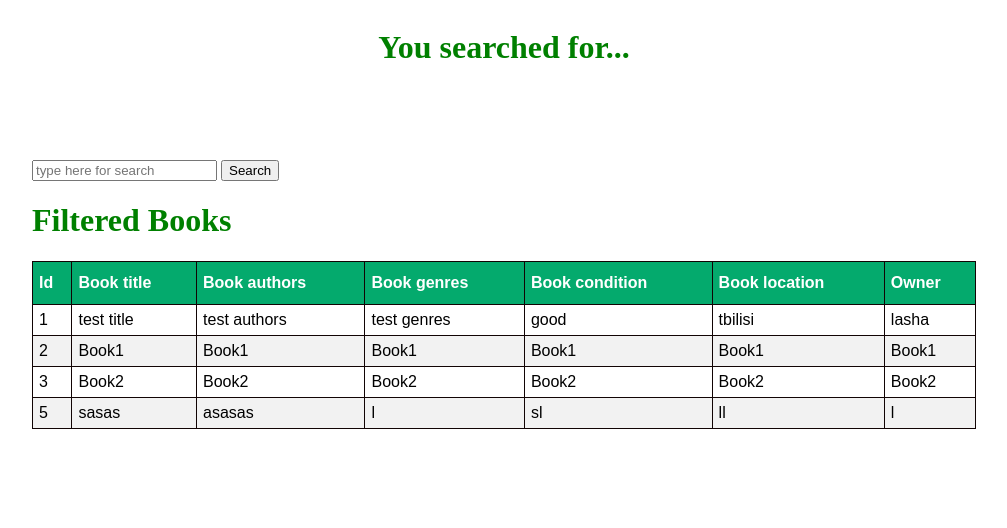
After one commit to LashaDemurashvili/Book_Giveaway_Service_project, a Django app: page /search in a window 1280 px wide. The commit adds this page. Shown: the top 528 px of the page, without its empty margins (136-1143 px from the left). Run offline with Django 4.2, Linux system fonts and the light colour scheme; data comes from the database, SQL or seed files in the repository; both versions use the stored data as it was after the commit.

Commit message:
update project, search_1

```diff
--- a/book/models.py
+++ b/book/models.py
@@ -8,3 +8,6 @@ class Books(models.Model):
     condition = models.CharField(max_length=100)
     location = models.CharField(max_length=100)
     owner = models.CharField(max_length=100)
+
+    def __str__(self):
+        return self.title
--- a/book/static/style.css
+++ b/book/static/style.css
@@ -129,9 +129,25 @@ h1 {
 }
 
 .container #new3 {
+    width: 200px;
     padding: 8px;
     background-color: rgb(27, 24, 199);
     color: white;
     border-radius: 4px;
     border-color: #04AA6D;
 }
+
+#new3:active{
+    background-color: rgb(74, 71, 217);
+}
+
+.add--book{
+    display: flex;
+    align-content: center;
+    justify-content: center;
+}
+
+.searched--title{
+    display: flex;
+    justify-content: center;
+}
--- /dev/null
+++ b/book/templates/search.html
@@ -0,0 +1,87 @@
+<!DOCTYPE html>
+<html lang="en">
+
+<head>
+    {% load static %}
+    <link rel="stylesheet" href="{% static 'style.css' %}">
+</head>
+<body>
+
+<div class="container">
+
+
+    <div class="searched--title">
+        <h1>You searched for...</h1>
+    </div>
+    <br><br><br><br>
+
+<!--    search-->
+    <div class="search--bar">
+        <form action="{% url 'search' %}" method="get">
+            <input type="text" name="q" class="search--bar" placeholder="type here for search">
+            <button type="submit" class="search--submit--btn">Search</button>
+        </form>
+    </div>
+
+        <div class="header--text">
+            <h1>Filtered Books</h1>
+        </div>
+
+    <!--    table-->
+    <table id="books" border="1">
+        <thead>
+        <th>Id</th>
+        <th>Book title</th>
+        <th>Book authors</th>
+        <th>Book genres</th>
+        <th>Book condition</th>
+        <th>Book location</th>
+        <th>Owner</th>
+
+        </thead>
+        {% for x in books %}
+        <tr>
+            <td>{{x.id}}</td>
+            <td>{{x.title}}</td>
+            <td>{{x.authors}}</td>
+            <td>{{x.genres}}</td>
+            <td>{{x.condition}}</td>
+            <td>{{x.location}}</td>
+            <td>{{x.owner}}</td>
+        </tr>
+        {% endfor %}
+    </table>
+
+</div>
+
+</body>
+</html>
+
+
+<!--{% block content %}-->
+
+<!--    <table id="books" border="1">-->
+<!--            <thead>-->
+<!--                <th>Id</th>-->
+<!--                <th>Book title</th>-->
+<!--                <th>Book authors</th>-->
+<!--                <th>Book genres</th>-->
+<!--                <th>Book condition</th>-->
+<!--                <th>Book location</th>-->
+<!--                <th>Owner</th>-->
+
+<!--            </thead>-->
+<!--            {% for x in books %}-->
+<!--            <tr>-->
+<!--                <td>{{x.id}}</td>-->
+<!--                <td>{{x.title}}</td>-->
+<!--                <td>{{x.authors}}</td>-->
+<!--                <td>{{x.genres}}</td>-->
+<!--                <td>{{x.condition}}</td>-->
+<!--                <td>{{x.location}}</td>-->
+<!--                <td>{{x.owner}}</td>-->
+<!--            </tr>-->
+<!--            {% endfor %}-->
+<!--        </table>-->
+
+<!--{% endblock %}-->
--- a/book/urls.py
+++ b/book/urls.py
@@ -13,4 +13,7 @@ urlpatterns = [
 
     path('update/<int:id>/', views.update, name="update"),
     path('update/uprec/<int:id>/', views.uprec, name="uprec"),
- ]
+
+    path('search', views.search, name="search"),
+
+]
--- a/book/views.py
+++ b/book/views.py
@@ -1,5 +1,7 @@
 from django.shortcuts import redirect, render
 from .models import Books
+
+from django.views.generic import ListView, DetailView
 
 
 def index(request):
@@ -57,3 +59,8 @@ def uprec(request, id):
 
     book.save()
     return redirect("/dash")
+
+
+def search(request):
+    books = Books.objects.all()
+    return render(request, 'search.html', {'books': books})
--- a/crm/views.py
+++ b/crm/views.py
@@ -10,7 +10,8 @@ from django.contrib.auth import authenticate, login, logout
 
 
 def homepage(request):
-    return render(request, 'crm/index.html')
+    # return render(request, 'crm/index.html')
+    return redirect('/')
 
 
 def reg(request):
```
Also changed, not shown: book/templates/dash.html (+16 -10 lines), book/templates/index.html (+21 -9 lines), README.md, db.sqlite3.
